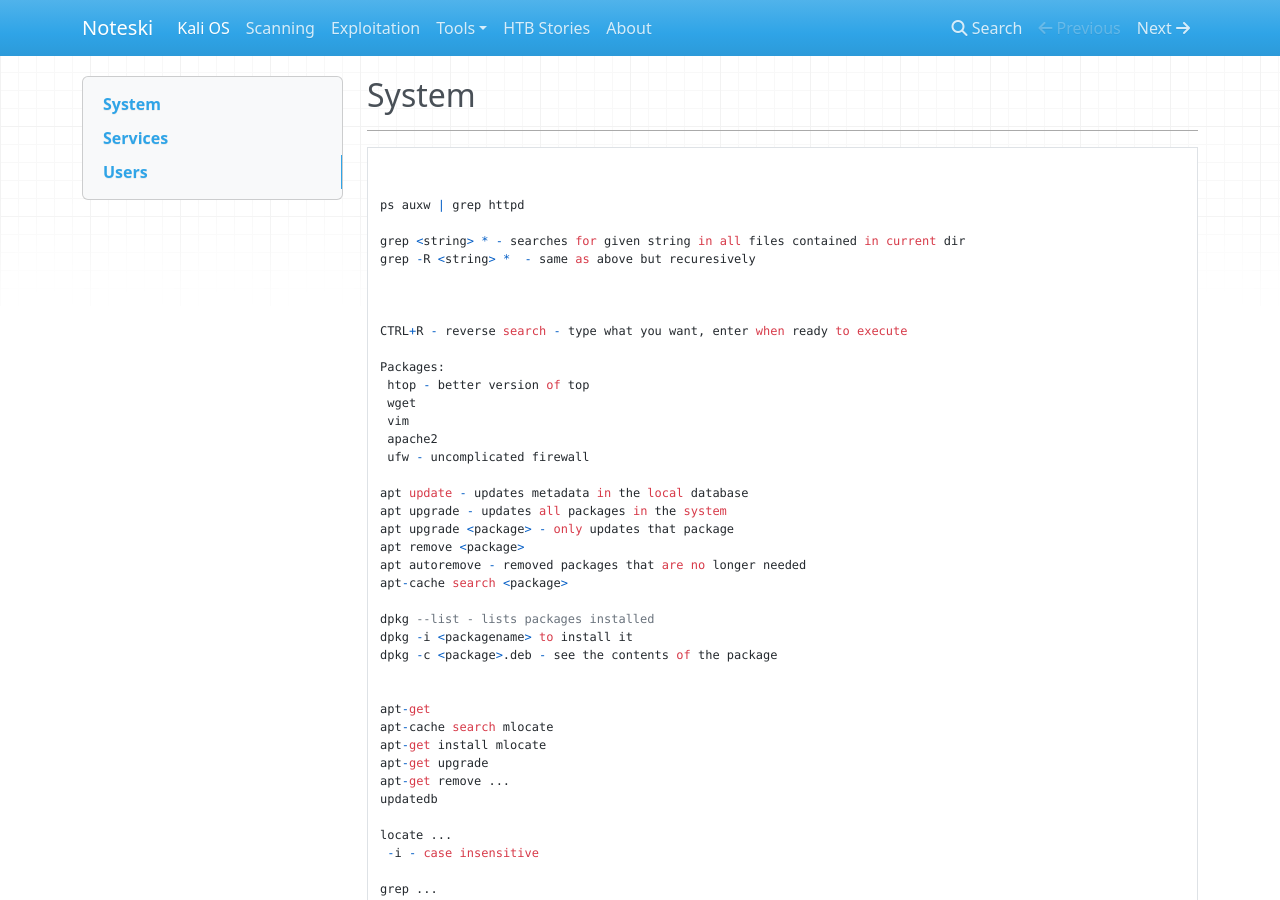
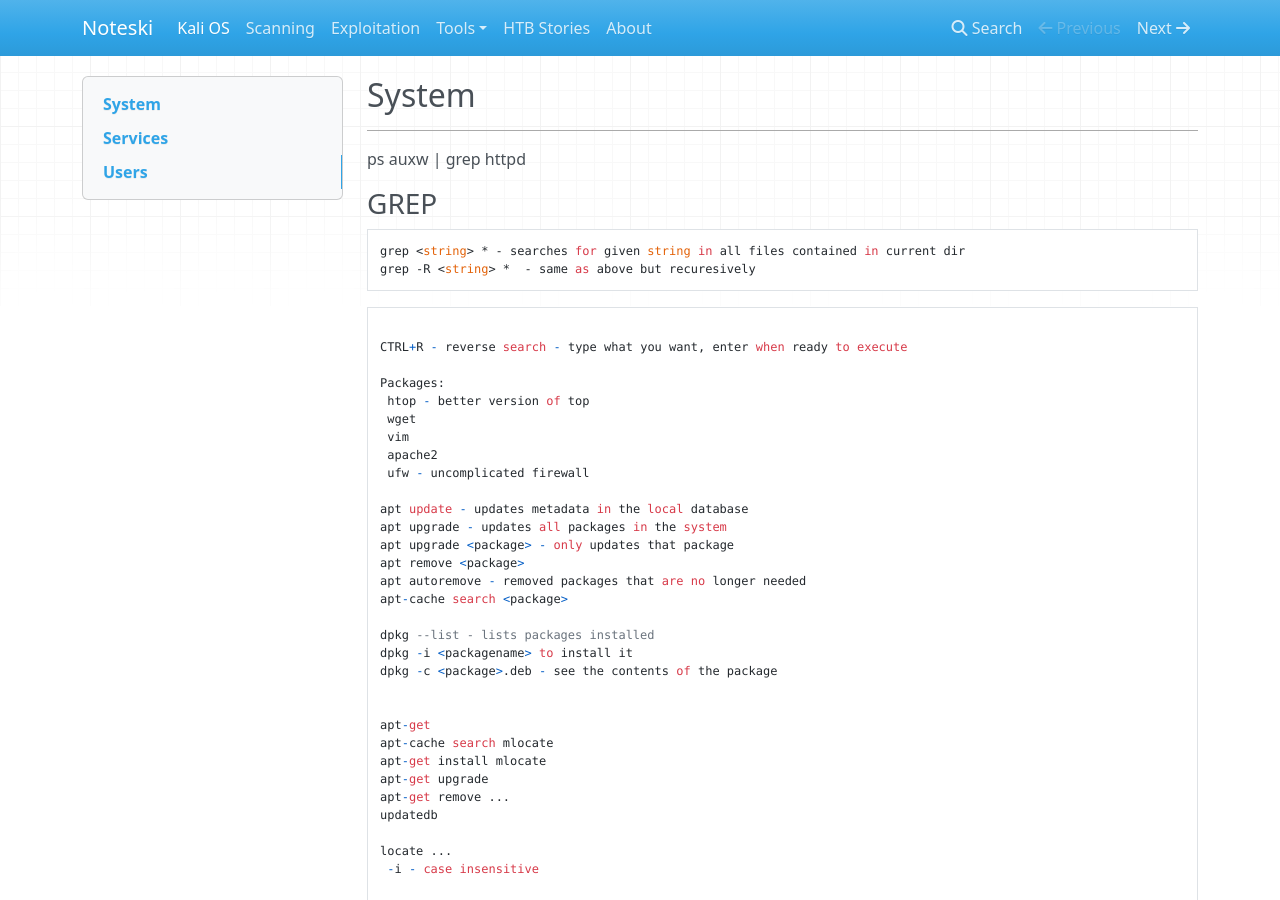
Before and after one commit to veedar/docs, an MkDocs documentation site: the page built from docs/kalios.md, in a window 1280 px wide and 900 px high. Built offline with MkDocs 1.6.1, drawn with Linux system fonts in a browser that asks for light colours; nearby versions of some CDN libraries.

Commit message:
Update kalios.md

````diff
--- a/docs/kalios.md
+++ b/docs/kalios.md
@@ -1,15 +1,18 @@
 ## System
 ---
 
-```
+
 
 
 ps auxw | grep httpd
 
+### GREP
+```
 grep <string> * - searches for given string in all files contained in current dir
 grep -R <string> *  - same as above but recuresively
+```
 
-
+```
 
 CTRL+R - reverse search - type what you want, enter when ready to execute
 
````
